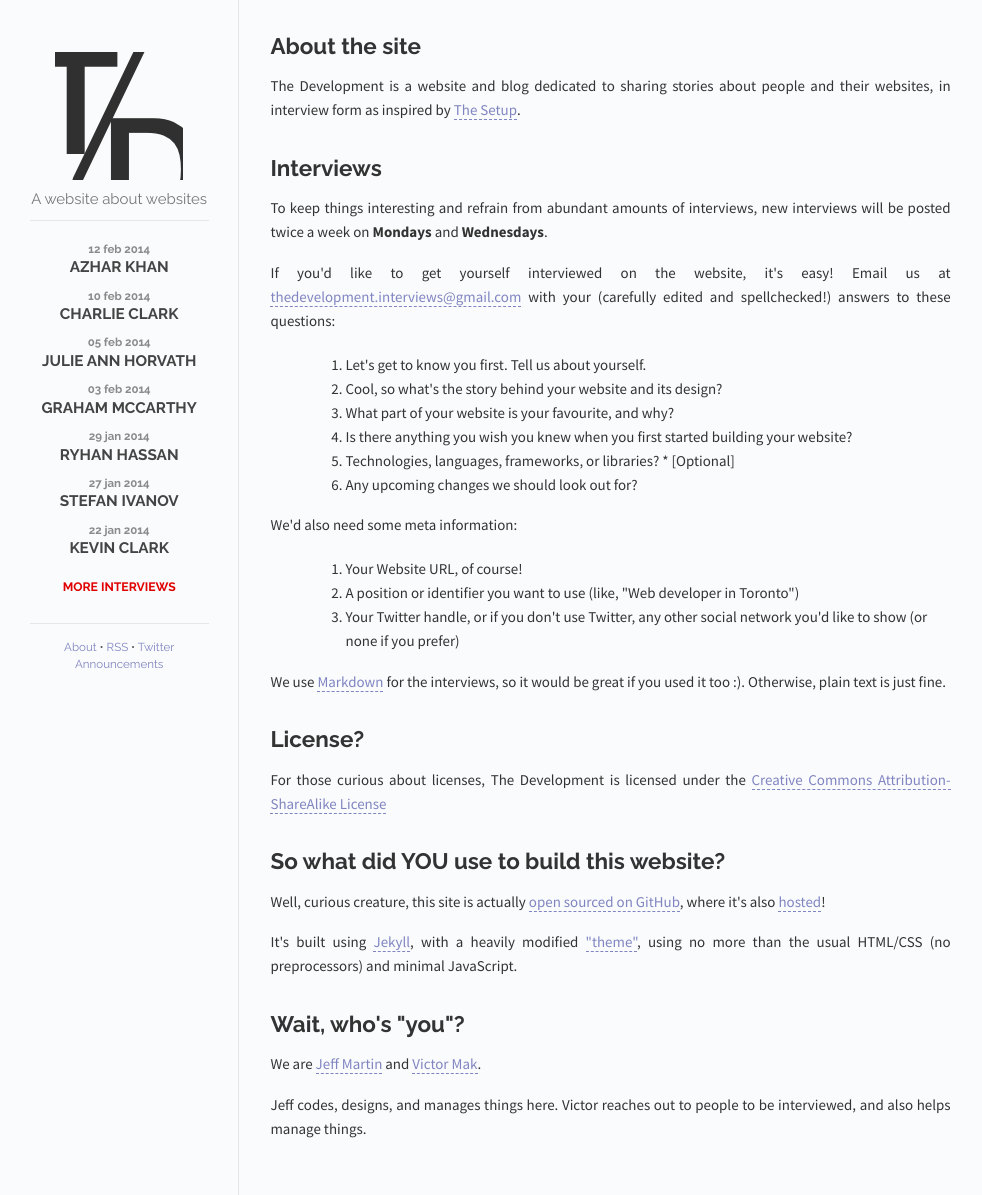
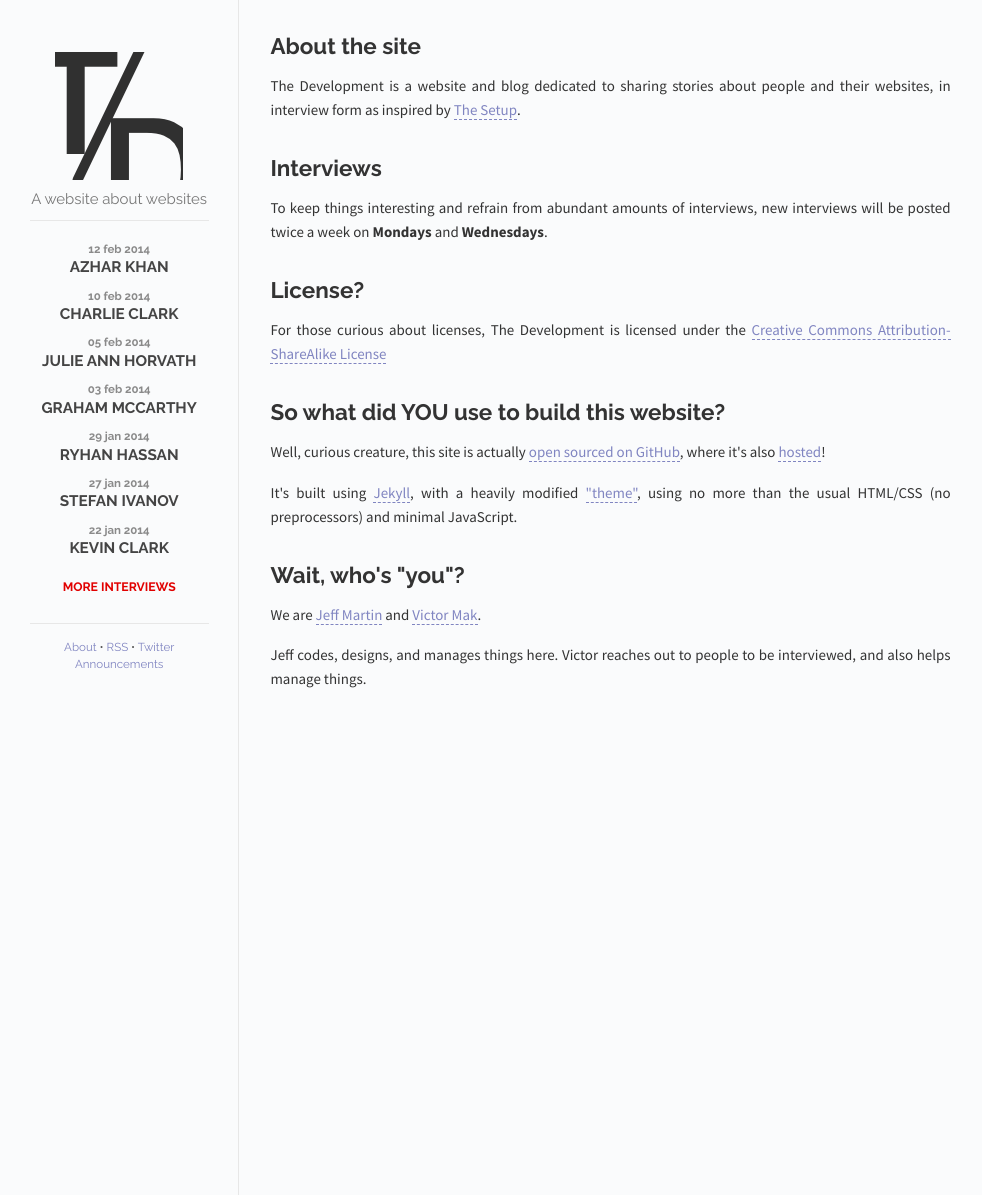
Before and after one commit to the-development/thedevelopment, a Jekyll site: the page built from about/index.html, in a window 1280 px wide. Shown: the whole page, without its empty margins (120-1102 px from the left). Built offline with Jekyll 4.4.1, drawn with Linux system fonts in a browser that asks for light colours; Markdown is read by kramdown in place of the engine named in the settings.

```diff
--- a/about/index.html
+++ b/about/index.html
@@ -18,29 +18,6 @@ title: The Development
     <p>
       To keep things interesting and refrain from abundant amounts of interviews, new interviews will be posted twice a week on
       <span class="bold">Mondays</span> and <span class="bold">Wednesdays</span>.
-    </p>
-    <p>
-      If you'd like to get yourself interviewed on the website, it's easy! Email us at <a href="mailto:thedevelopment.interviews@gmail.com">thedevelopment.interviews@gmail.com</a>
-      with your (carefully edited and spellchecked!) answers to these questions:
-        <ol id="interview-questions">
-          <li>Let's get to know you first. Tell us about yourself.</li>
-          <li>Cool, so what's the story behind your website and its design?</li>
-          <li>What part of your website is your favourite, and why?</li>
-          <li>Is there anything you wish you knew when you first started building your website?</li>
-          <li>Technologies, languages, frameworks, or libraries? * [Optional]</li>
-          <li>Any upcoming changes we should look out for?</li>
-        </ol>
-    </p>
-    <p>
-      We'd also need some meta information:
-        <ol id="meta-info">
-          <li>Your Website URL, of course!</li>
-          <li>A position or identifier you want to use (like, "Web developer in Toronto")</li>
-          <li>Your Twitter handle, or if you don't use Twitter, any other social network you'd like to show (or none if you prefer)</li>
-        </ol>
-    </p>
-    <p>
-      We use <a href="http://daringfireball.net/projects/markdown/">Markdown</a> for the interviews, so it would be great if you used it too :). Otherwise, plain text is just fine.
     </p>
   </div>
   <div id="license" class="about-section">
```
